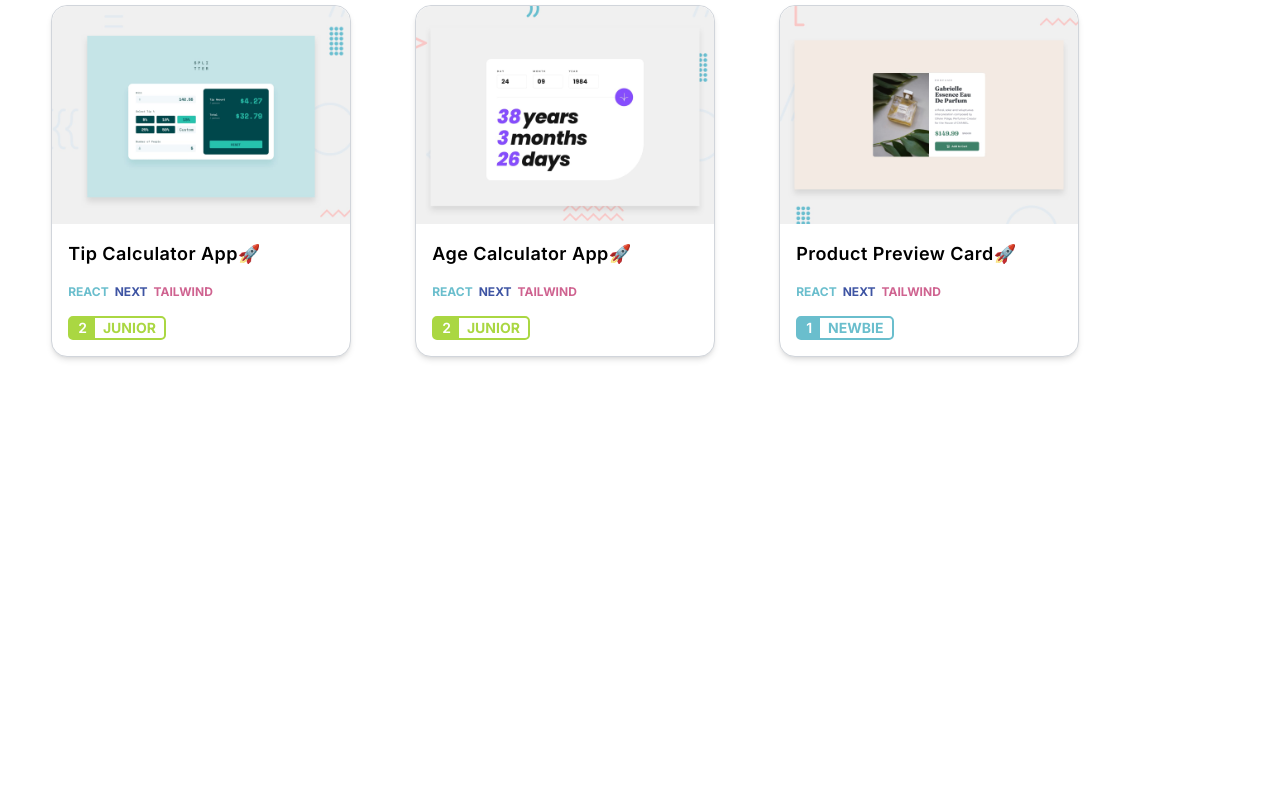
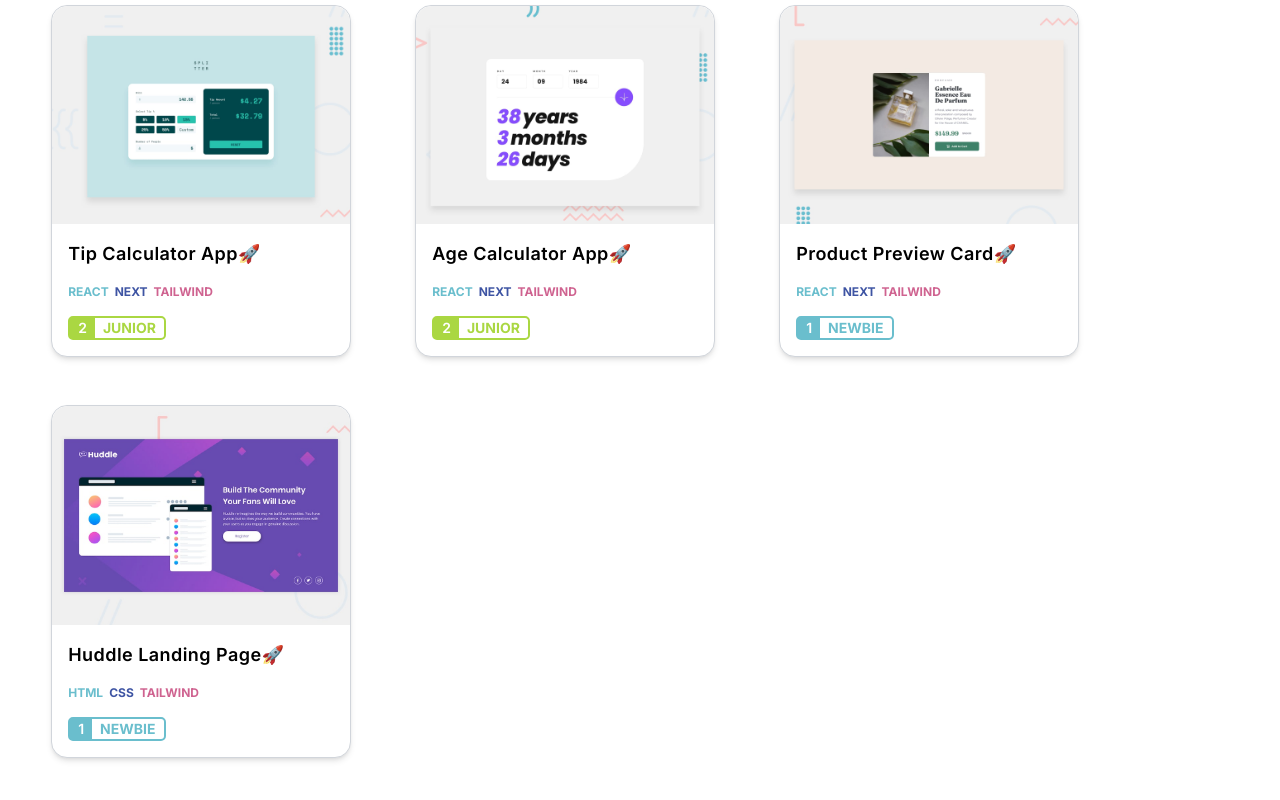
Before and after one commit to Atharv-110/frontend-mentor-solutions, a Next.js app: page / in a window 1280 px wide. Shown: the part 508-1308 px from the top of the page. Before the commit the page ends 977 px from the top, so only its background shows below. Built offline with nearby package versions, Linux system fonts and the light colour scheme.

Commit message:
Huddle Landing Page Challenge completed

```diff
--- a/app/page.js
+++ b/app/page.js
@@ -14,6 +14,7 @@ export default function Home() {
             tech={item.technologies}
             level={item.level}
             route={item.route}
+            target={item.target}
           />
         ))}
       </div>
--- a/components/ChallengeCard.jsx
+++ b/components/ChallengeCard.jsx
@@ -1,7 +1,7 @@
 import Image from "next/image";
 import Link from "next/link";
 
-const ChallengeCard = ({ title, banner, tech, level, route }) => {
+const ChallengeCard = ({ title, banner, tech, level, route, target }) => {
   const levelStyles = {
     1: {
       container:
@@ -33,7 +33,7 @@ const ChallengeCard = ({ title, banner, tech, level, route }) => {
 
   return (
     <div className="w-[280px] md:w-[300px] max-sm:mx-auto border border-gray-300 bg-white shadow-md rounded-2xl overflow-hidden">
-      <Link href={route}>
+      <Link href={route} target={target ? "_blank" : "_self"}>
         <Image
           src={banner}
           width={300}
@@ -43,7 +43,11 @@ const ChallengeCard = ({ title, banner, tech, level, route }) => {
         />
       </Link>
       <div className="p-4 flex flex-col gap-4">
-        <Link href={route} className="w-fit">
+        <Link
+          href={route}
+          className="w-fit"
+          target={target ? "_blank" : "_self"}
+        >
           <h1 className="text-lg tracking-wide w-fit font-semibold hover:text-gray-600 ease-in-out duration-200">
             {title}🚀
           </h1>
--- a/public/data/challenges.json
+++ b/public/data/challenges.json
@@ -72,6 +72,19 @@
             ],
             "level": 1,
             "route": "/product-preview-card"
+        },
+        {
+            "id": 7,
+            "title": "Huddle Landing Page",
+            "banner": "/data/images/huddle_landing_preview.jpg",
+            "technologies": [
+                "HTML",
+                "CSS",
+                "Tailwind"
+            ],
+            "level": 1,
+            "route": "https://atharv-110.github.io/huddle-landing-page/",
+            "target": true
         }
     ]
 }
```
Also changed, not shown: public/data/images/huddle_landing_preview.jpg (added).
